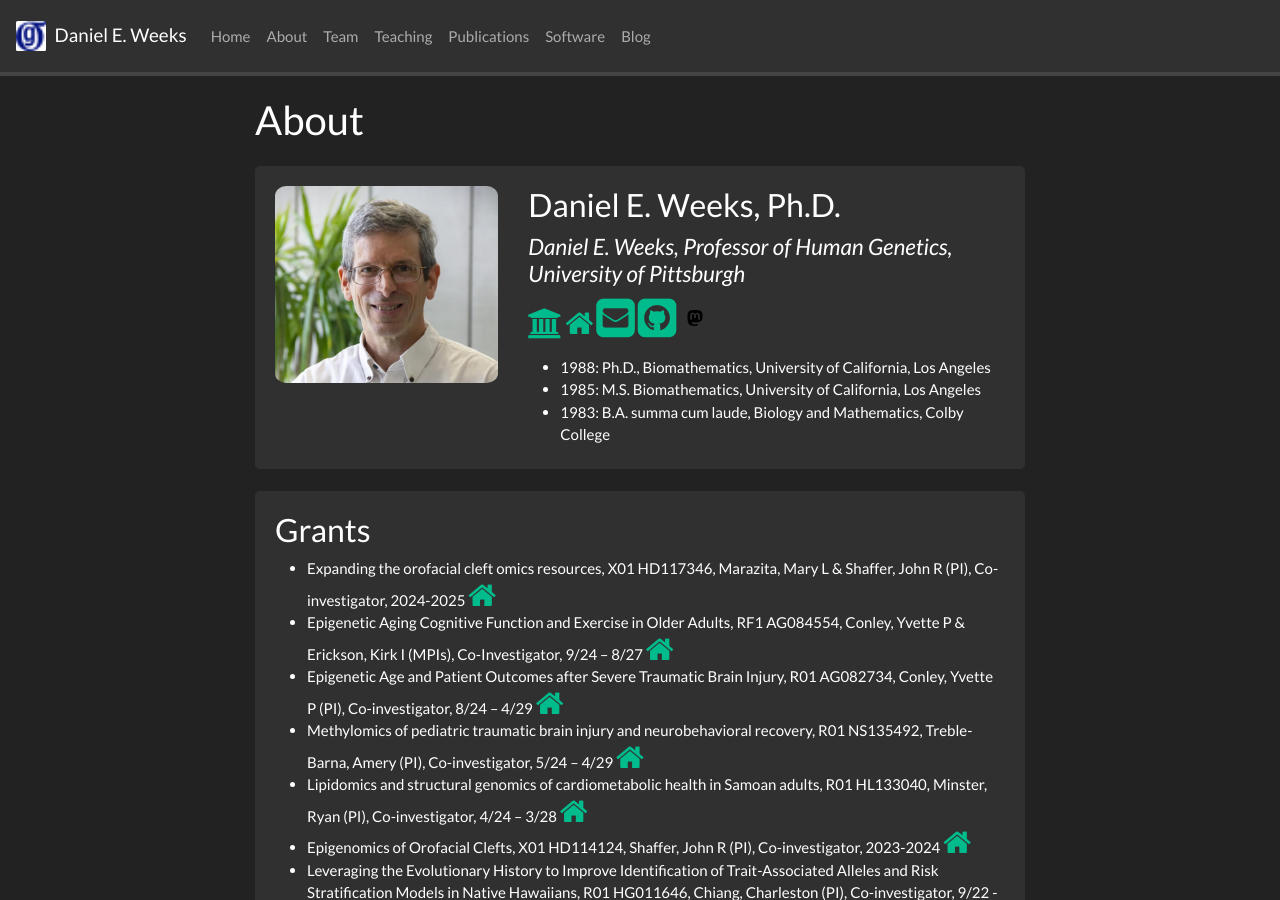
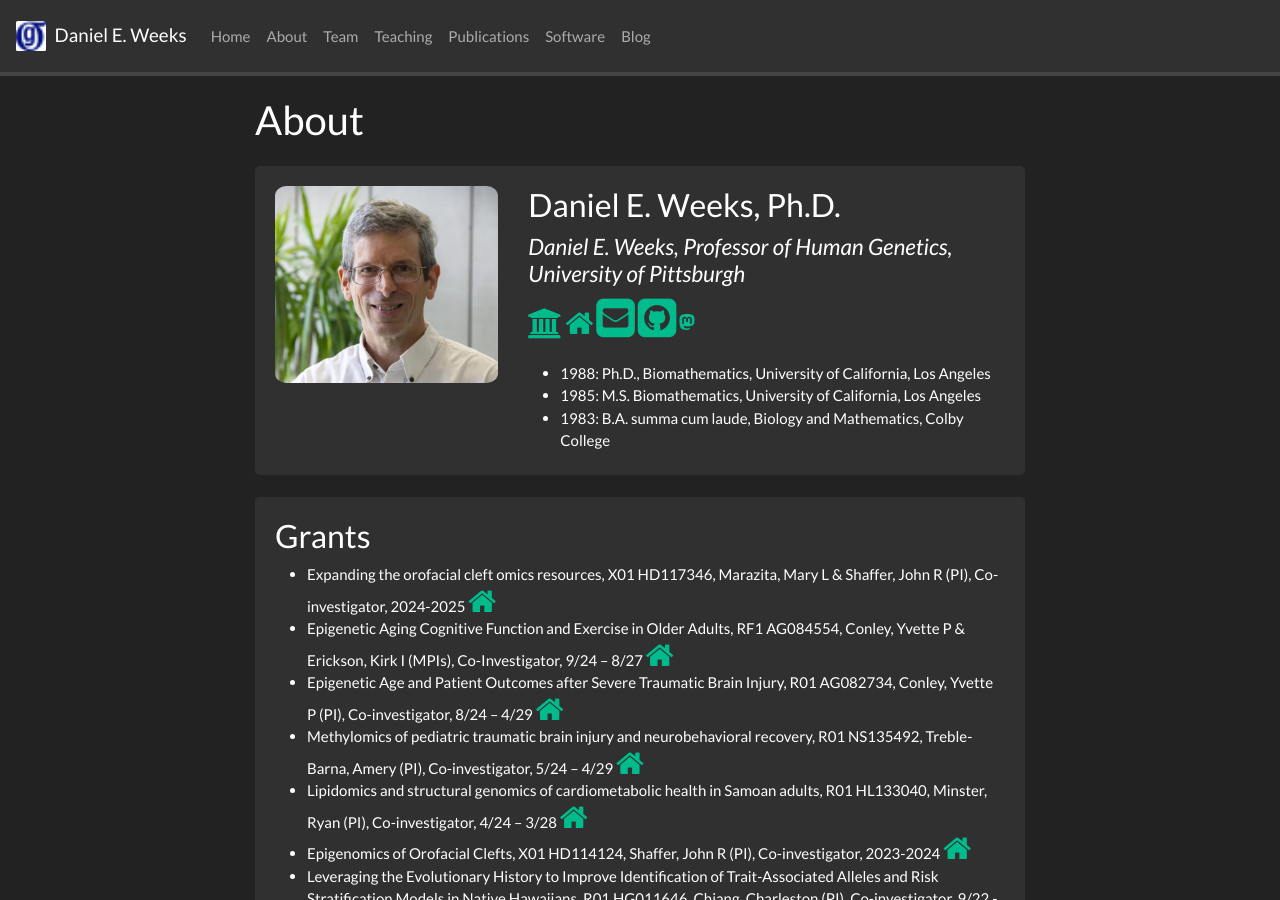
Before and after one commit to DanielEWeeks/Daniel_E_Weeks, a Jekyll site: the page built from _pages/about.md, in a window 1280 px wide and 900 px high. Built offline with Jekyll 4.4.1, drawn with Linux system fonts in a browser that asks for light colours; nearby versions of some CDN libraries; a style sheet for code colours, icons or effects is not loaded.

Commit message:
Adding Mastodon icon to about.md

```diff
--- a/_pages/about.md
+++ b/_pages/about.md
@@ -24,7 +24,7 @@ permalink: /about/
   {% if member.scholar %} <a href="{{ member.scholar }}" target="_blank"><i class="ai ai-google-scholar-square ai-3x"></i></a> {% endif %}
   {% if member.github %} <a href="{{ member.github }}" target="_blank"><i class="fa fa-github-square fa-3x"></i></a> {% endif %}
   {% if member.orcid %} <a href="{{ member.orcid }}" target="_blank"><i class="ai ai-orcid-square ai-3x"></i></a> {% endif %}
-    {% if member.mastodon %} <a href="{{ member.mastodon }}" target="_blank"><i class="svg-icon mastodon"></i></a> {% endif %}
+   {% if member.mastodon %} <a href="{{ member.mastodon }}"  target="_blank" title="Visit Mastodon" style="text-decoration: none;"> <svg xmlns="http://www.w3.org/2000/svg" width="32" height="32" fill="currentColor" class="bi bi-mastodon" viewBox="0 0 32 32"> <path d="M11.19 12.195c2.016-.24 3.77-1.475 3.99-2.603.348-1.778.32-4.339.32-4.339 0-3.47-2.286-4.488-2.286-4.488C12.062.238 10.083.017 8.027 0h-.05C5.92.017 3.942.238 2.79.765c0 0-2.285 1.017-2.285 4.488l-.002.662c-.004.64-.007 1.35.011 2.091.083 3.394.626 6.74 3.78 7.57 1.454.383 2.703.463 3.709.408 1.823-.1 2.847-.647 2.847-.647l-.06-1.317s-1.303.41-2.767.36c-1.45-.05-2.98-.156-3.215-1.928a4 4 0 0 1-.033-.496s1.424.346 3.228.428c1.103.05 2.137-.064 3.188-.189zm1.613-2.47H11.13v-4.08c0-.859-.364-1.295-1.091-1.295-.804 0-1.207.517-1.207 1.541v2.233H7.168V5.89c0-1.024-.403-1.541-1.207-1.541-.727 0-1.091.436-1.091 1.296v4.079H3.197V5.522q0-1.288.66-2.046c.456-.505 1.052-.764 1.793-.764.856 0 1.504.328 1.933.983L8 4.39l.417-.695c.429-.655 1.077-.983 1.934-.983.74 0 1.336.259 1.791.764q.662.757.661 2.046z"/> </svg> </a> {% endif %}
 
   {% if member.researchgate %} <a href="{{ member.researchgate }}" target="_blank"><i class="ai ai-researchgate-square ai-3x"></i></a> {% endif %}
 
```
